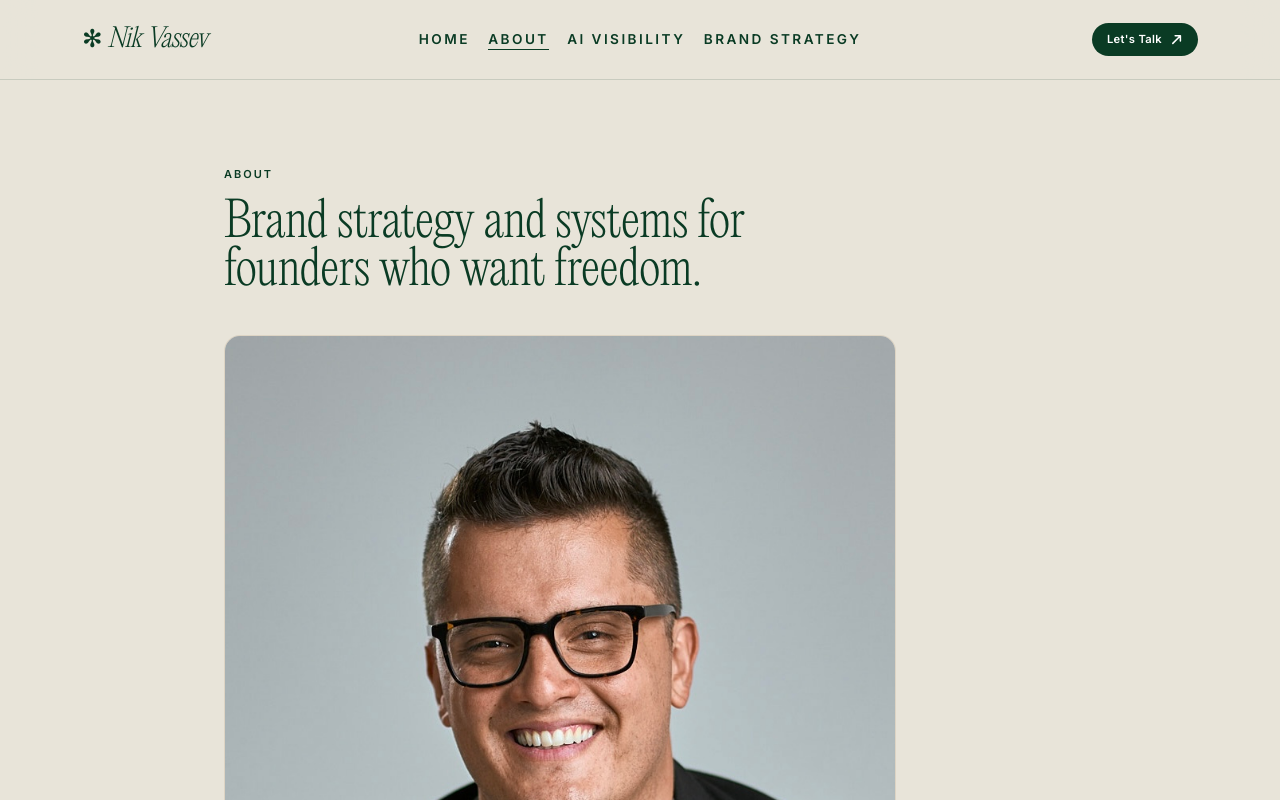
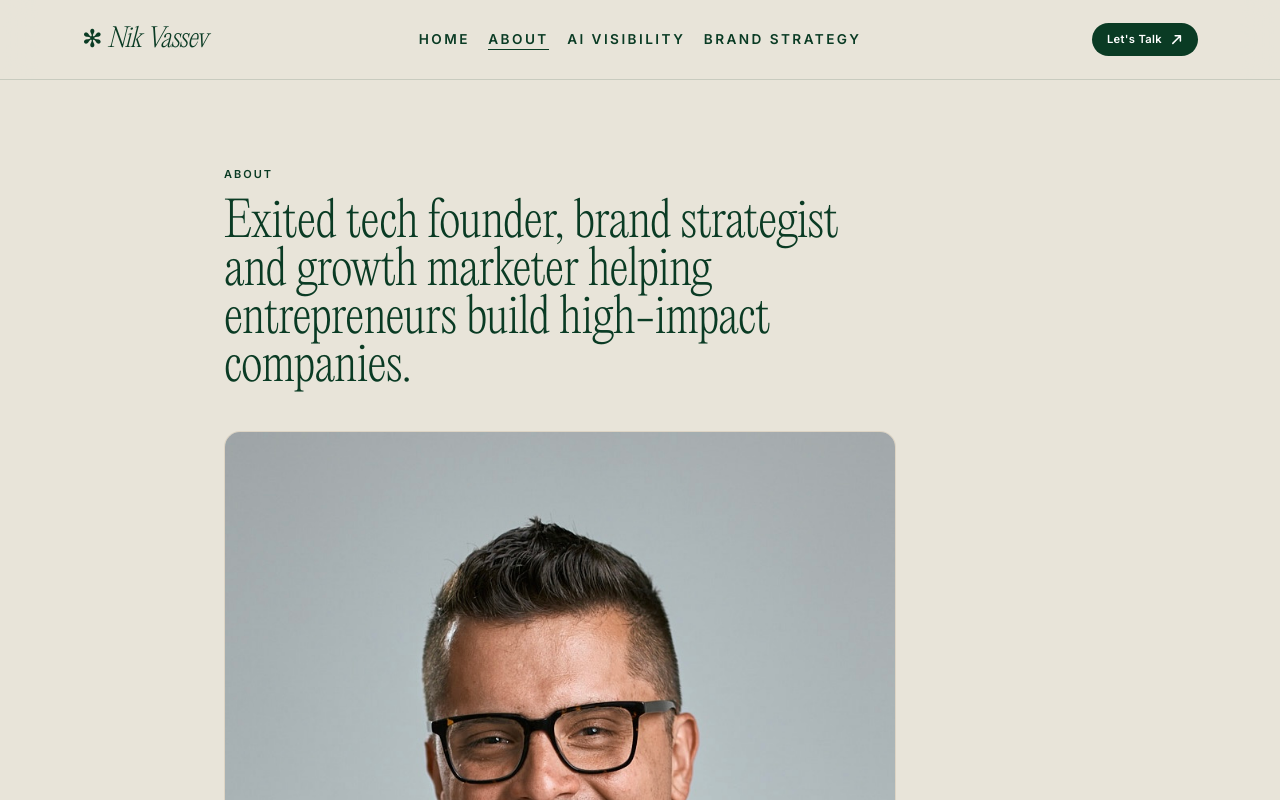
Before and after one commit to thenikvassev/nikvassev-site, a Next.js app: page /about in a window 1280 px wide. Shown: the top 800 px of the page. Built offline with nearby package versions, Linux system fonts and the light colour scheme; what @nitrosend/sdk would draw is missing.

Commit message:
Update About page headline

```diff
--- a/src/app/about/page.tsx
+++ b/src/app/about/page.tsx
@@ -76,7 +76,7 @@ export default function AboutPage() {
       <article className="mx-auto max-w-content px-5 py-16 md:px-8 md:py-24">
         <p className="section-label">About</p>
         <h1 className="mt-4 max-w-2xl text-4xl tracking-display md:text-5xl">
-          Brand strategy and systems for founders who want freedom.
+          Exited tech founder, brand strategist and growth marketer helping entrepreneurs build high-impact companies.
         </h1>
 
         <MediaFrame
```
